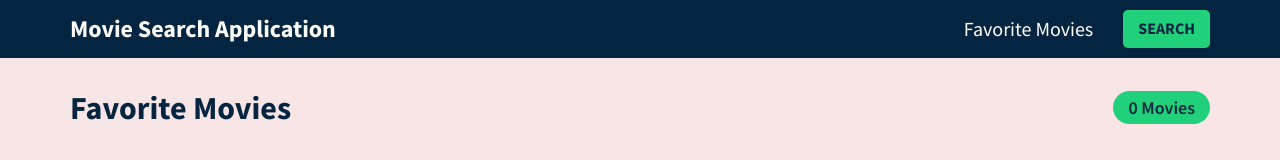
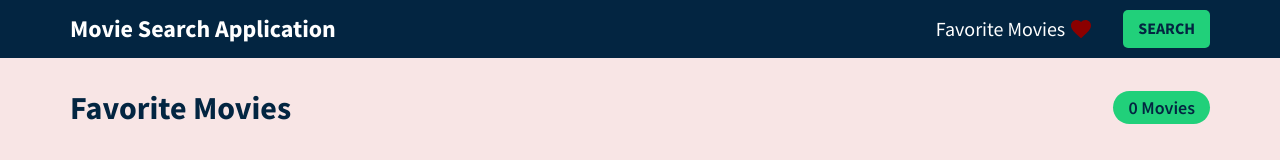
Before and after one commit to santoshkumar964887/React-movie-search-application, a React (Create React App) app: page /watched in a window 1280 px wide. Shown: the top 160 px of the page. Built offline with nearby package versions, Linux system fonts and the light colour scheme; the HTML template or start-up script is replaced by a standard one.

Commit message:
changing few animation

```diff
--- a/src/components/Header.js
+++ b/src/components/Header.js
@@ -1,6 +1,6 @@
 import React from "react";
 import { Link } from "react-router-dom";
-
+import FavoriteSharpIcon from '@material-ui/icons/FavoriteSharp';
 export const Header = () => {
   return (
     <header>
@@ -14,7 +14,7 @@ export const Header = () => {
 
 
             <li>
-              <Link to="/watched">Favorite Movies</Link>
+              <Link to="/watched">Favorite Movies <FavoriteSharpIcon className="faviort-icon" /></Link>
             </li>
 
             <li>
--- a/src/components/MovieCard.js
+++ b/src/components/MovieCard.js
@@ -1,11 +1,13 @@
 import React from "react";
+import "../lib/font-awesome/css/style.css";
+
 export const MovieCard = ({ movie, type }) => {
   return (
     <div>
       <div className="movie-card">
-        <div className="overlay"></div>
-
-        <img src={movie.Poster} alt={`${movie.Title} Poster`} />
+        <div>
+          <img src={movie.Poster} alt={`${movie.Title} Poster`}></img>
+        </div>
       </div>
       <h3> {`${movie.Title} Poster`}</h3>
     </div>
--- a/src/lib/font-awesome/css/style.css
+++ b/src/lib/font-awesome/css/style.css
@@ -89,3 +89,8 @@ a{
     vertical-align:super;
 
 }
+.faviort-icon{
+    color: darkred;
+    vertical-align:sub;
+
+}
```
